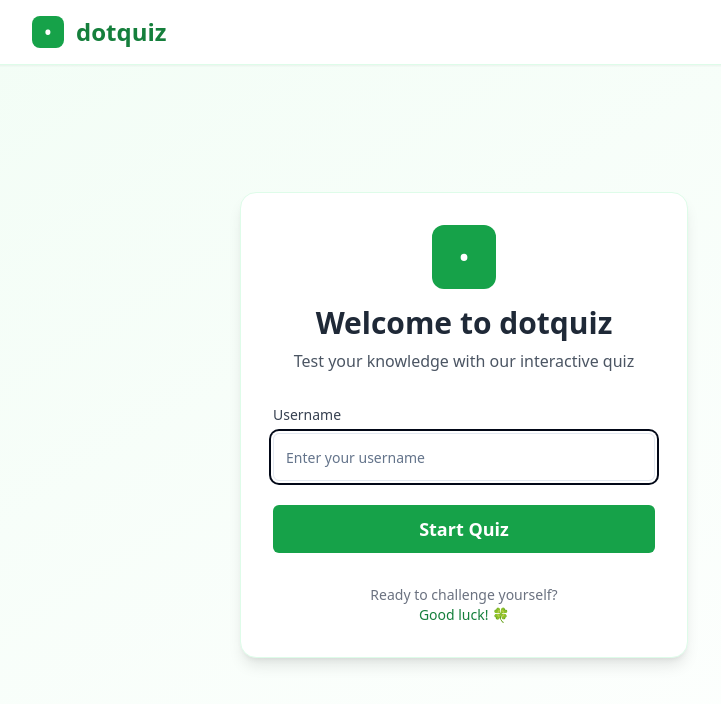
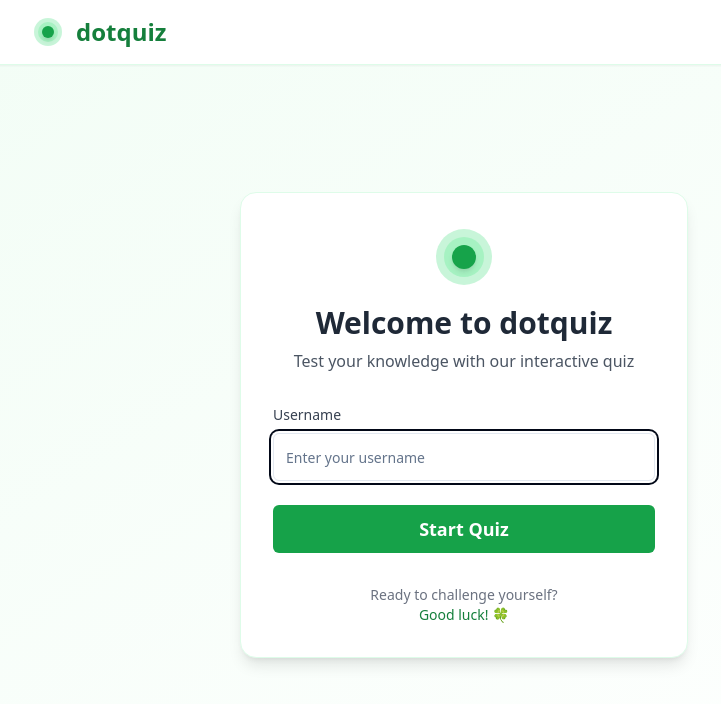
Before and after one commit to arqiarkaan/dotquiz, a React (Vite) app: page / in a window 1280 px wide. Shown: the top 704 px of the page, without its empty margins (176-897 px from the left). Built offline with nearby package versions, Linux system fonts and the light colour scheme.

Commit message:
feat: add logo component

```diff
--- /dev/null
+++ b/src/components/DotquizLogo.tsx
@@ -0,0 +1,48 @@
+import React from 'react';
+
+interface DotquizLogoProps {
+  size?: number | string; // px atau rem
+  className?: string;
+}
+
+const DotquizLogo: React.FC<DotquizLogoProps> = ({
+  size = 32,
+  className = '',
+}) => {
+  const dimension = typeof size === 'number' ? `${size}px` : size;
+  return (
+    <div
+      className={`relative flex items-center justify-center ${className}`}
+      style={{ width: dimension, height: dimension }}
+    >
+      {/* Outer static green layers */}
+      <span
+        className="absolute left-1/2 top-1/2 rounded-full bg-green-400 opacity-30"
+        style={{
+          width: `calc(${dimension} * 0.875)`,
+          height: `calc(${dimension} * 0.875)`,
+          transform: 'translate(-50%, -50%)',
+        }}
+      ></span>
+      <span
+        className="absolute left-1/2 top-1/2 rounded-full bg-green-300 opacity-50"
+        style={{
+          width: `calc(${dimension} * 0.625)`,
+          height: `calc(${dimension} * 0.625)`,
+          transform: 'translate(-50%, -50%)',
+        }}
+      ></span>
+      {/* Inner solid green circle */}
+      <span
+        className="absolute left-1/2 top-1/2 rounded-full bg-green-600 shadow-md"
+        style={{
+          width: `calc(${dimension} * 0.375)`,
+          height: `calc(${dimension} * 0.375)`,
+          transform: 'translate(-50%, -50%)',
+        }}
+      ></span>
+    </div>
+  );
+};
+
+export default DotquizLogo;
--- a/src/components/Header.tsx
+++ b/src/components/Header.tsx
@@ -1,5 +1,5 @@
-
 import React from 'react';
+import DotquizLogo from './DotquizLogo';
 
 interface HeaderProps {
   username?: string;
@@ -7,26 +7,31 @@ interface HeaderProps {
   showLogout?: boolean;
 }
 
-const Header: React.FC<HeaderProps> = ({ username, onLogout, showLogout = false }) => {
+const Header: React.FC<HeaderProps> = ({
+  username,
+  onLogout,
+  showLogout = false,
+}) => {
   return (
     <header className="bg-white shadow-sm border-b border-primary-100">
       <div className="max-w-4xl mx-auto px-4 py-4 flex justify-between items-center">
         <div className="flex items-center space-x-3">
-          <div className="w-8 h-8 bg-primary-500 rounded-lg flex items-center justify-center">
-            <span className="text-white font-bold text-lg">•</span>
-          </div>
+          <DotquizLogo size={32} />
           <h1 className="text-2xl font-bold text-primary-600">dotquiz</h1>
         </div>
 
         {username && (
           <div className="flex items-center space-x-4">
-            <span className="text-gray-600">Hello, <span className="font-semibold text-primary-600">{username}</span></span>
+            <span className="text-gray-600">
+              Hello,{' '}
+              <span className="font-semibold text-primary-600">{username}</span>
+            </span>
             {showLogout && (
               <button
                 onClick={onLogout}
                 className="text-sm text-gray-500 hover:text-primary-600 transition-colors"
               >
-                Logout
+                Logout{' '}
               </button>
             )}
           </div>
--- a/src/components/LoginPage.tsx
+++ b/src/components/LoginPage.tsx
@@ -1,9 +1,9 @@
-
 import React, { useState } from 'react';
 import { Button } from '@/components/ui/button';
 import { Input } from '@/components/ui/input';
 import { storage } from '@/utils/storage';
 import Header from './Header';
+import DotquizLogo from './DotquizLogo';
 
 interface LoginPageProps {
   onLogin: (username: string) => void;
@@ -39,16 +39,23 @@ const LoginPage: React.FC<LoginPageProps> = ({ onLogin, savedUsername }) => {
         <div className="max-w-md w-full">
           <div className="bg-white rounded-2xl shadow-lg p-8 border border-primary-100">
             <div className="text-center mb-8">
-              <div className="w-16 h-16 bg-primary-500 rounded-xl flex items-center justify-center mx-auto mb-4">
-                <span className="text-white font-bold text-2xl">•</span>
+              <div className="flex justify-center mb-4">
+                <DotquizLogo size={64} />
               </div>
-              <h2 className="text-3xl font-bold text-gray-800 mb-2">Welcome to dotquiz</h2>
-              <p className="text-gray-600">Test your knowledge with our interactive quiz</p>
+              <h2 className="text-3xl font-bold text-gray-800 mb-2">
+                Welcome to dotquiz
+              </h2>
+              <p className="text-gray-600">
+                Test your knowledge with our interactive quiz
+              </p>
             </div>
 
             <form onSubmit={handleSubmit} className="space-y-6">
               <div>
-                <label htmlFor="username" className="block text-sm font-medium text-gray-700 mb-2">
+                <label
+                  htmlFor="username"
+                  className="block text-sm font-medium text-gray-700 mb-2"
+                >
                   Username
                 </label>
                 <Input
@@ -63,9 +70,7 @@ const LoginPage: React.FC<LoginPageProps> = ({ onLogin, savedUsername }) => {
                   className="w-full h-12 text-lg"
                   autoFocus
                 />
-                {error && (
-                  <p className="text-red-500 text-sm mt-2">{error}</p>
-                )}
+                {error && <p className="text-red-500 text-sm mt-2">{error}</p>}
               </div>
 
               <Button
--- a/src/components/ProgressBar.tsx
+++ b/src/components/ProgressBar.tsx
@@ -1,5 +1,5 @@
-
 import React from 'react';
+import DotquizLogo from './DotquizLogo';
 
 interface ProgressBarProps {
   current: number;
@@ -10,11 +10,13 @@ const ProgressBar: React.FC<ProgressBarProps> = ({ current, total }) => {
   const percentage = (current / total) * 100;
 
   return (
-    <div className="w-full bg-gray-200 rounded-full h-3 overflow-hidden">
-      <div
-        className="h-full bg-gradient-to-r from-primary-500 to-primary-400 transition-all duration-500 ease-out"
-        style={{ width: `${percentage}%` }}
-      />
+    <div className="w-full">
+      <div className="w-full bg-gray-200 rounded-full h-3 overflow-hidden">
+        <div
+          className="h-full bg-gradient-to-r from-primary-500 to-primary-400 transition-all duration-700 ease-in-out"
+          style={{ width: `${percentage}%` }}
+        />
+      </div>
       <div className="mt-2 text-center">
         <span className="text-sm text-gray-600">
           Question {current} of {total}
--- a/src/components/QuestionCard.tsx
+++ b/src/components/QuestionCard.tsx
@@ -10,7 +10,7 @@ interface QuestionCardProps {
   totalQuestions: number;
 }
 
-const FEEDBACK_DELAY = 2500; // ms
+const FEEDBACK_DELAY = 2000; // ms
 
 const QuestionCard: React.FC<QuestionCardProps> = ({
   question,
--- a/src/components/QuizPage.tsx
+++ b/src/components/QuizPage.tsx
@@ -9,6 +9,7 @@ import Timer from './Timer';
 import ProgressBar from './ProgressBar';
 import QuestionCard from './QuestionCard';
 import { Button } from '@/components/ui/button';
+import DotquizLogo from './DotquizLogo';
 
 interface QuizPageProps {
   username: string;
@@ -55,7 +56,6 @@ const QuizPage: React.FC<QuizPageProps> = ({
 
   useEffect(() => {
     if (savedState) {
-      // Resume saved quiz
       setQuestions(savedState.questions);
       setCurrentQuestionIndex(savedState.currentQuestionIndex);
       setAnswers(savedState.answers);
@@ -69,11 +69,9 @@ const QuizPage: React.FC<QuizPageProps> = ({
       // Start new quiz
       loadQuestions();
     }
-    // Cleanup: simpan waktu tersisa saat unmount
     return () => {
       unmounted.current = true;
       if (questions.length > 0 && !timer.isRunning) {
-        // Simpan waktu tersisa dan pausedAt
         const state: QuizState = {
           username,
           questions,
@@ -161,7 +159,6 @@ const QuizPage: React.FC<QuizPageProps> = ({
   const handlePause = () => {
     setIsPaused(true);
     timer.pause();
-    // Simpan state saat pause
     const state: QuizState = {
       username,
       questions,
@@ -221,8 +218,8 @@ const QuizPage: React.FC<QuizPageProps> = ({
         <Header username={username} onLogout={onLogout} showLogout />
         <div className="flex items-center justify-center min-h-[calc(100vh-80px)]">
           <div className="text-center">
-            <div className="w-16 h-16 bg-primary-500 rounded-xl flex items-center justify-center mx-auto mb-4 animate-pulse">
-              <span className="text-white font-bold text-2xl">•</span>
+            <div className="flex justify-center mb-4">
+              <DotquizLogo size={64} className="animate-pulse" />
             </div>
             <h2 className="text-2xl font-semibold text-gray-800 mb-2">
               Loading Quiz...
--- a/src/pages/Index.tsx
+++ b/src/pages/Index.tsx
@@ -1,4 +1,3 @@
-
 import React, { useState, useEffect } from 'react';
 import { QuizResult, QuizState } from '@/types/quiz';
 import { storage } from '@/utils/storage';
@@ -7,6 +6,7 @@ import LoginPage from '@/components/LoginPage';
 import QuizPage from '@/components/QuizPage';
 import ResultsPage from '@/components/ResultsPage';
 import { Button } from '@/components/ui/button';
+import DotquizLogo from '@/components/DotquizLogo';
 
 type AppState = 'login' | 'quiz' | 'results' | 'resume';
 
@@ -24,7 +24,11 @@ const Index = () => {
     if (savedUsername) {
       setUsername(savedUsername);
 
-      if (savedState && savedState.username === savedUsername && !savedState.isCompleted) {
+      if (
+        savedState &&
+        savedState.username === savedUsername &&
+        !savedState.isCompleted
+      ) {
         setSavedQuizState(savedState);
         setAppState('resume');
       }
@@ -36,7 +40,11 @@ const Index = () => {
 
     // Check if there's a saved quiz for this user
     const savedState = storage.getQuizState();
-    if (savedState && savedState.username === newUsername && !savedState.isCompleted) {
+    if (
+      savedState &&
+      savedState.username === newUsername &&
+      !savedState.isCompleted
+    ) {
       setSavedQuizState(savedState);
       setAppState('resume');
     } else {
@@ -48,7 +56,7 @@ const Index = () => {
     setQuizResult(result);
     setAppState('results');
     toast({
-      title: "Quiz Complete!",
+      title: 'Quiz Complete!',
       description: `You scored ${result.score}% - ${result.correctAnswers} out of ${result.totalQuestions} correct!`,
     });
   };
@@ -82,15 +90,19 @@ const Index = () => {
     return (
       <div className="min-h-screen bg-gradient-to-br from-primary-50 to-white flex items-center justify-center px-4">
         <div className="max-w-md w-full bg-white rounded-2xl shadow-lg p-8 border border-primary-100 text-center">
-          <div className="w-16 h-16 bg-primary-500 rounded-xl flex items-center justify-center mx-auto mb-4">
-            <span className="text-white font-bold text-2xl">•</span>
+          <div className="flex justify-center mb-4">
+            <DotquizLogo size={64} className="animate-pulse" />
           </div>
-          <h2 className="text-2xl font-bold text-gray-800 mb-4">Welcome back, {username}!</h2>
+          <h2 className="text-2xl font-bold text-gray-800 mb-4">
+            Welcome back, {username}!
+          </h2>
           <p className="text-gray-600 mb-6">
-            You have an unfinished quiz. Would you like to continue where you left off?
+            You have an unfinished quiz. Would you like to continue where you
+            left off?
           </p>
           <p className="text-sm text-gray-500 mb-6">
-            Question {savedQuizState.currentQuestionIndex + 1} of {savedQuizState.questions.length}
+            Question {savedQuizState.currentQuestionIndex + 1} of{' '}
+            {savedQuizState.questions.length}
           </p>
           <div className="space-y-3">
             <Button
--- a/src/utils/storage.ts
+++ b/src/utils/storage.ts
@@ -43,7 +43,6 @@ export const storage = {
         // Decrypt questions
         parsed.questions = JSON.parse(decodeBase64(parsed.questions));
       }
-      // Pastikan pausedAt dan timeLeft tetap ada jika disimpan
       return parsed;
     } catch {
       return null;
```
